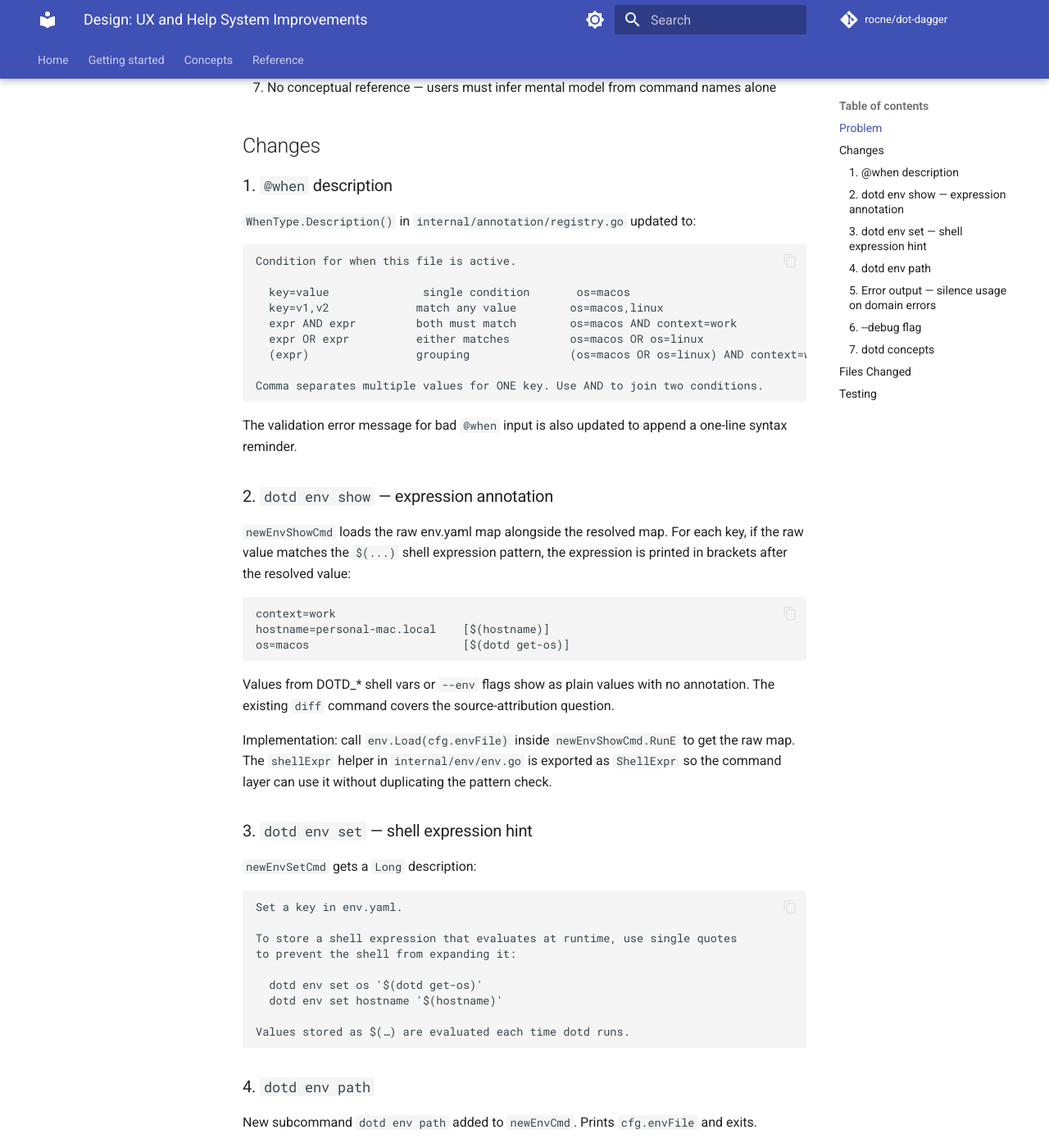
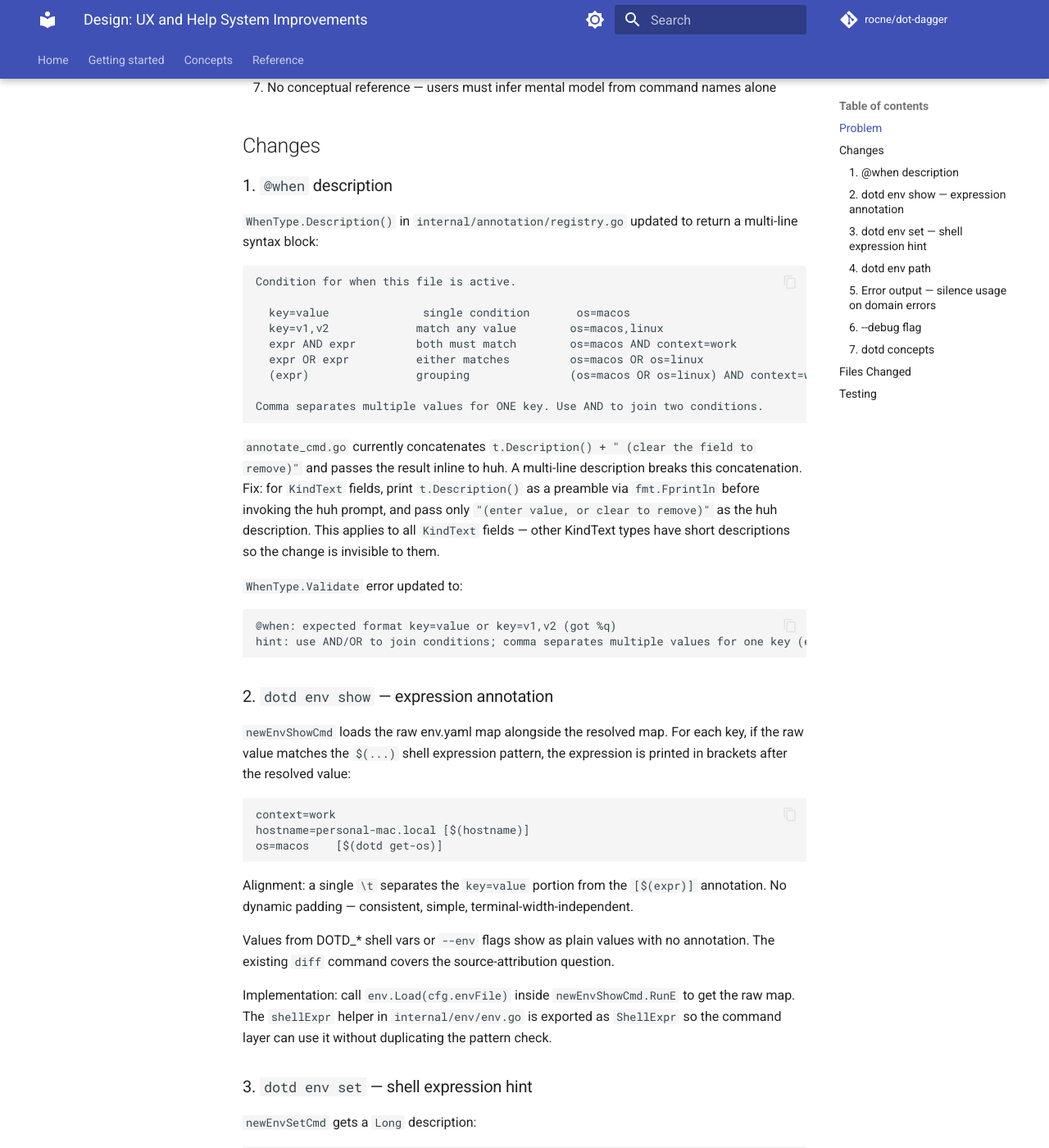
Before and after one commit to rocne/dot-dagger, an MkDocs documentation site: the page built from docs/superpowers/specs/2026-06-08-ux-help-improvements-design.md, in a window 1280 px wide and 1400 px high, scrolled down 519 px. Shown: the whole window at 82% size. Built offline with MkDocs 1.6.1 and Material for MkDocs 9.7.7, drawn with Linux system fonts in a browser that asks for light colours; comment, search, counter and statistics services are not loaded; some of the changed text lies outside the part shown.

Commit message:
docs: fix four spec issues in UX improvements design

````diff
--- a/docs/superpowers/specs/2026-06-08-ux-help-improvements-design.md
+++ b/docs/superpowers/specs/2026-06-08-ux-help-improvements-design.md
@@ -19,7 +19,7 @@ Several friction points discovered during real usage:
 
 ### 1. `@when` description
 
-`WhenType.Description()` in `internal/annotation/registry.go` updated to:
+`WhenType.Description()` in `internal/annotation/registry.go` updated to return a multi-line syntax block:
 
 ```
 Condition for when this file is active.
@@ -33,7 +33,13 @@ Condition for when this file is active.
 Comma separates multiple values for ONE key. Use AND to join two conditions.
 ```
 
-The validation error message for bad `@when` input is also updated to append a one-line syntax reminder.
+`annotate_cmd.go` currently concatenates `t.Description() + "  (clear the field to remove)"` and passes the result inline to huh. A multi-line description breaks this concatenation. Fix: for `KindText` fields, print `t.Description()` as a preamble via `fmt.Fprintln` before invoking the huh prompt, and pass only `"(enter value, or clear to remove)"` as the huh description. This applies to all `KindText` fields — other KindText types have short descriptions so the change is invisible to them.
+
+`WhenType.Validate` error updated to:
+```
+@when: expected format key=value or key=v1,v2 (got %q)
+hint: use AND/OR to join conditions; comma separates multiple values for one key (e.g. os=macos,linux)
+```
 
 ### 2. `dotd env show` — expression annotation
 
@@ -41,9 +47,11 @@ The validation error message for bad `@when` input is also updated to append a o
 
 ```
 context=work
-hostname=personal-mac.local    [$(hostname)]
-os=macos                       [$(dotd get-os)]
+hostname=personal-mac.local	[$(hostname)]
+os=macos	[$(dotd get-os)]
 ```
+
+Alignment: a single `\t` separates the `key=value` portion from the `[$(expr)]` annotation. No dynamic padding — consistent, simple, terminal-width-independent.
 
 Values from DOTD_* shell vars or `--env` flags show as plain values with no annotation. The existing `diff` command covers the source-attribution question.
 
@@ -73,7 +81,7 @@ Short description: `Show the path to env.yaml`
 
 ### 5. Error output — silence usage on domain errors
 
-`root.SilenceUsage = true` set on the root command in `newRootCmd`. This suppresses the usage block for all errors returned from `RunE`. Cobra handles wrong-argument-count and unknown-flag errors before `RunE`, so those remain unaffected.
+`root.SilenceUsage = true` set on the root command in `newRootCmd`. This suppresses the usage block for all errors — domain errors, arg-count errors, and unknown-flag errors alike. The error message itself is always sufficient to understand what went wrong.
 
 ### 6. `--debug` flag
 
````
